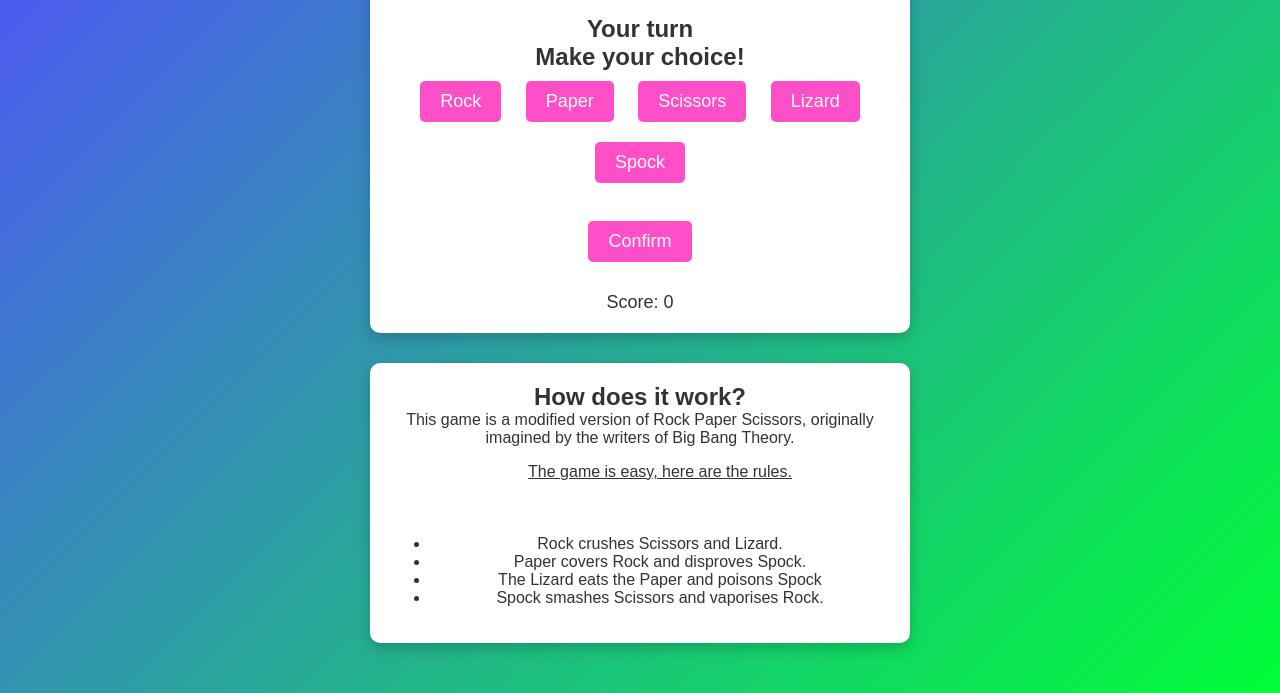
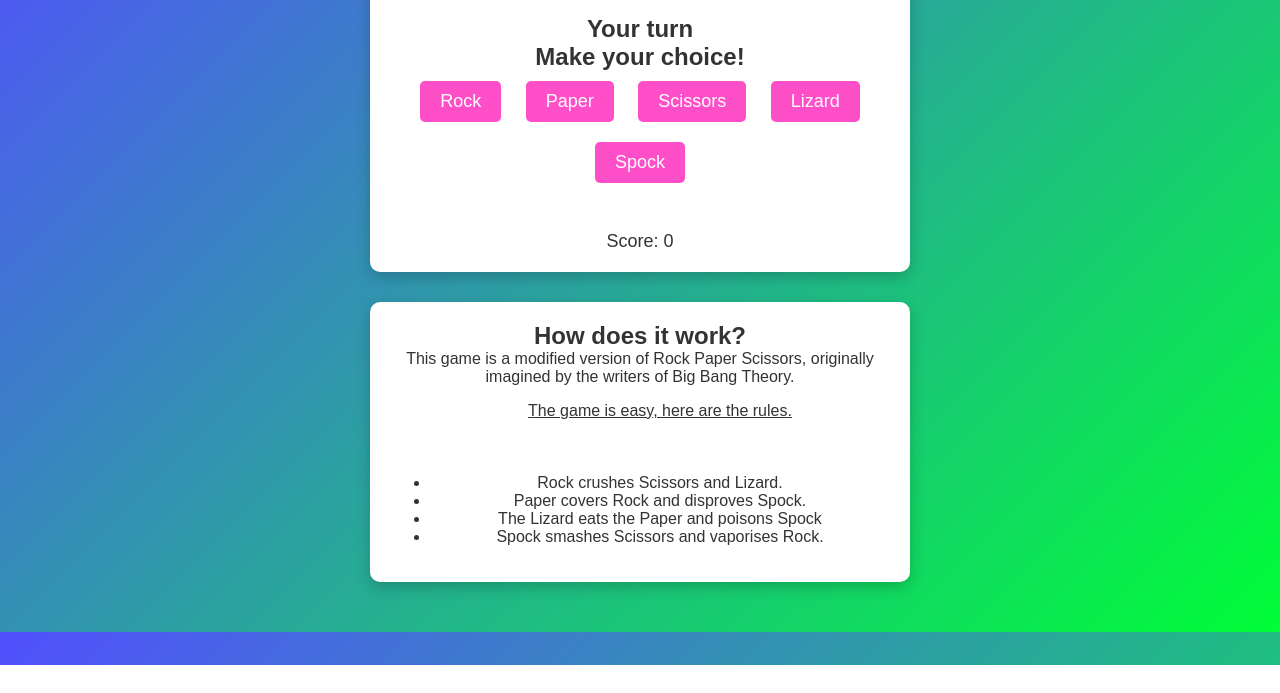
Before and after one commit to panneff/rock-paper-scissors-lizard-spock, a plain HTML site: page index.html in a window 1280 px wide. Shown: the part 135-828 px from the top of the page. After the commit the page ends 800 px from the top, so only its background shows below. Drawn offline with Linux system fonts and the light colour scheme.

Commit message:
Accidentally pushed function still in development.

```diff
--- a/index.html
+++ b/index.html
@@ -20,7 +20,7 @@
             <button class="choice" id="lizard">Lizard</button>
             <button class="choice" id="spock">Spock</button>
             <br></br>
-            <button class="choice" id="confirm-choice">Confirm</button> <!-- i'm lazy, reduces needed code. -->
+            <!-- <button class="choice" id="confirm-choice">Confirm</button> i'm lazy, reduces needed code so adding to choice class. TODO-->
          </div>
 
         <div class="result" style="display:none;">
```
